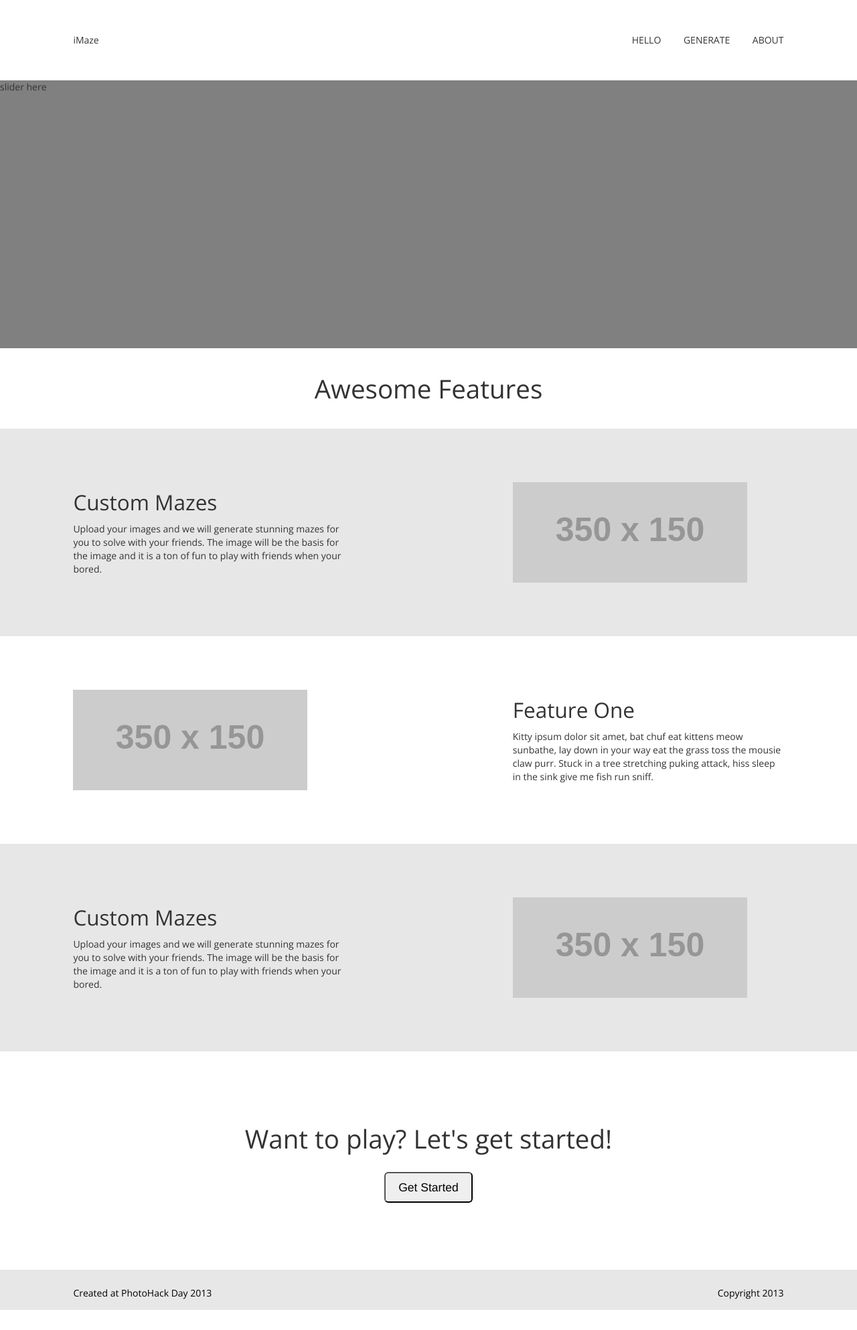
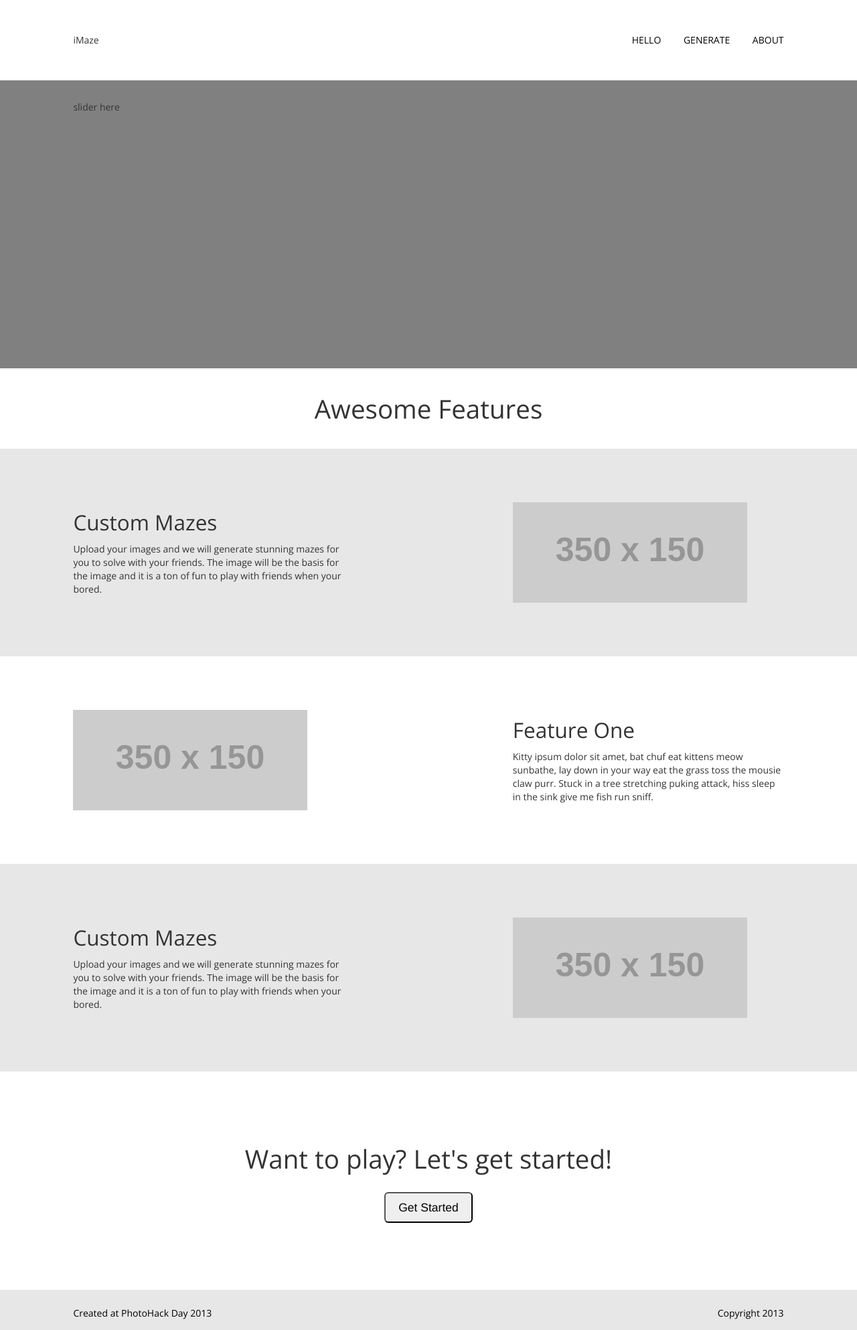
Before and after one commit to lele0108/PhotoHack, a PHP site: page / in a window 1280 px wide. Shown: the whole page at 67% size. Before the commit the page ends 1956 px from the top, so only its background shows below. Run offline with PHP 8.4, Linux system fonts and the light colour scheme; grey boxes labelled with a size stand in for pictures from a placeholder-image service; some libraries are stand-ins or nearby versions.

Commit message:
Almost done homepage

```diff
--- a/css/custom.css
+++ b/css/custom.css
@@ -13,10 +13,20 @@ body p, h1, h2, h3, h4, h5 {
 	word-spacing:30px;
 }
 
+.menu a {
+	color:black;
+}
+
+.menu a:hover {
+	color:#777;
+	text-decoration:none;
+}
+
 .slider {
 	background-color:gray;
 	position:relative;
 	height:400px;
+	padding-top: 30px;
 }
 
 .features {
--- a/index.html
+++ b/index.html
@@ -18,7 +18,7 @@
 						<p>iMaze</p>
 					</div>
 					<div class="span3 offset6">
-						<p class="text-right">HELLO GENERATE ABOUT</p>
+						<p class="text-right"><a href="#">HELLO</a> <a href="#">GENERATE</a> <a href="#">ABOUT</a></p>
 					</div>
 				</div>
     		</div><!--end span10 offset1!-->
@@ -28,7 +28,11 @@
       <div class="slider">
         <div class="row-fluid">
           <div class="span12">
-            <p>slider here</p>
+            <div class="row-fluid">
+              <div class="span10 offset1">
+                <p>slider here</p>
+              </div>
+            </div>
           </div>
         </div><!--end row fluid!-->
       </div><!--end class slider!-->
```
